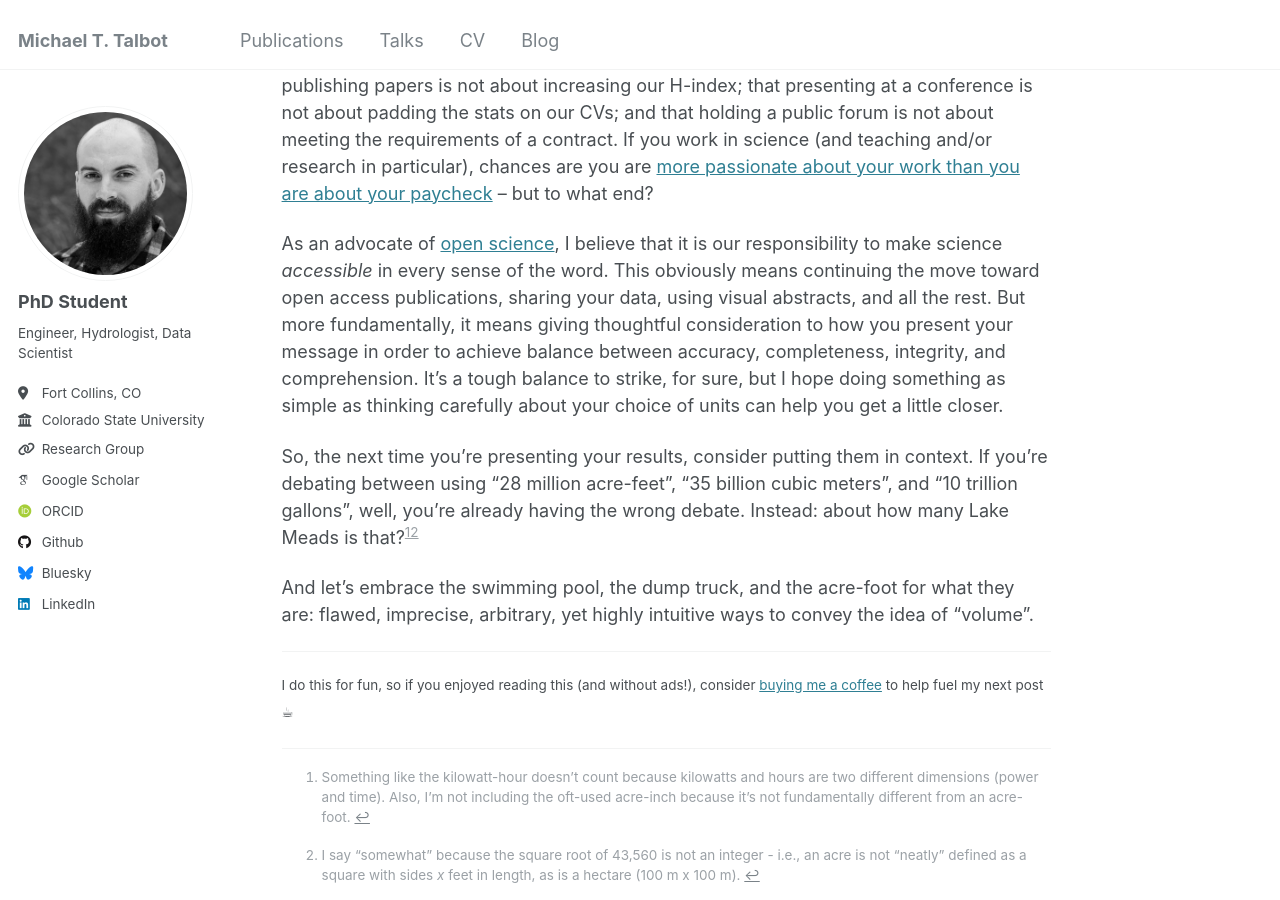
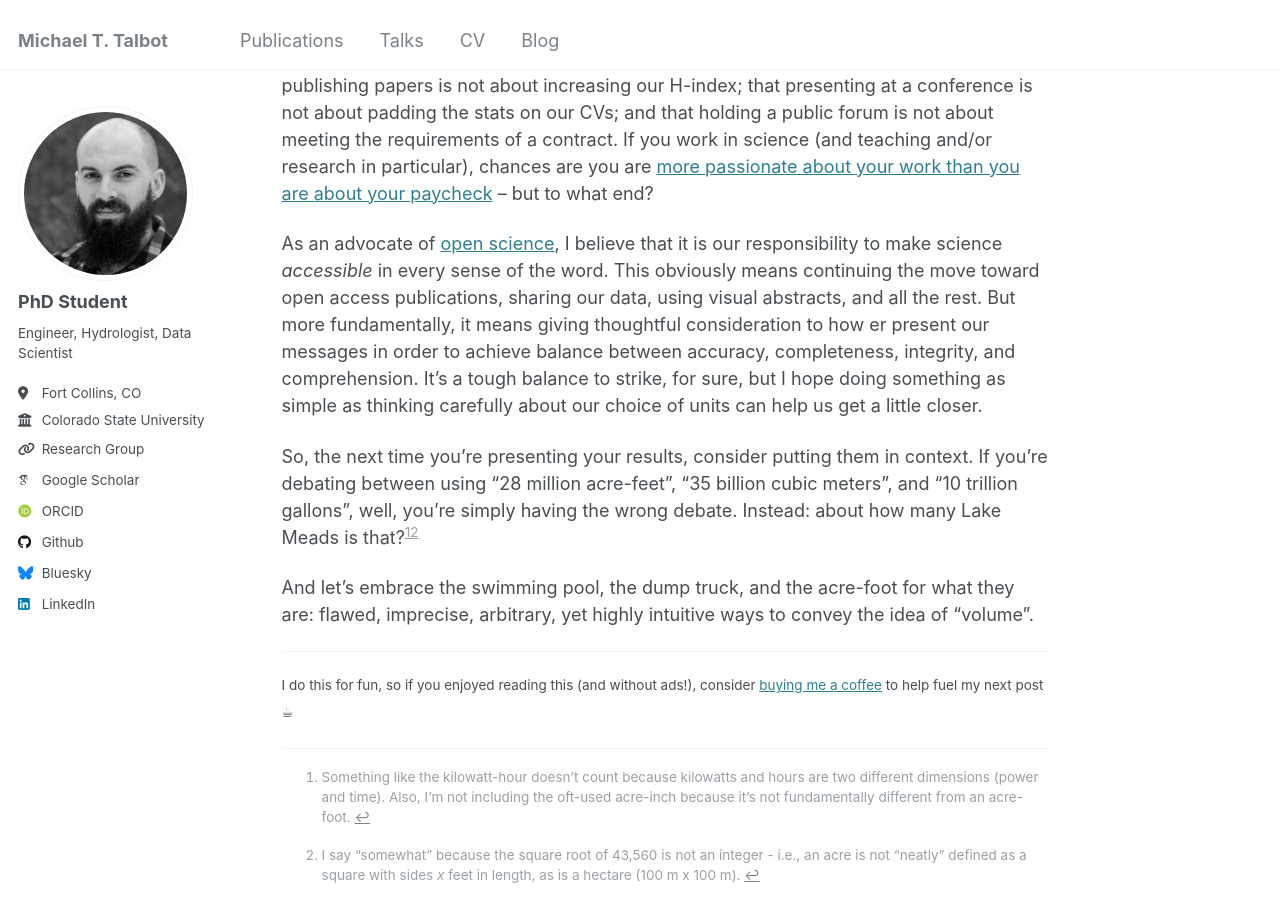
Before and after one commit to realmiketalbot/realmiketalbot.github.io, a Jekyll site: the page built from _posts/2024-12-31-in-defense-of-acre-feet.md, in a window 1280 px wide and 900 px high, scrolled down 9800 px. Built offline with Jekyll 4.4.1, drawn with Linux system fonts in a browser that asks for light colours; emoji names are drawn with the system emoji font; some web fonts are replaced.

Commit message:
Minor revisions

```diff
--- a/_posts/2024-12-31-in-defense-of-acre-feet.md
+++ b/_posts/2024-12-31-in-defense-of-acre-feet.md
@@ -95,9 +95,9 @@ What this all boils down to may seem like common-sense, but my observations of f
 <h2>What in God's holy name are you blathering about?</h2>
 I'll tell you what I'm blathering about! My point is not that the acre-foot is a "good" unit, nor is it that you need to use two completely different languages or sets of math in your research. As scientists, we necessarily suffer from the burden of knowledge, so we present numbers with which we are all too familiar without considering whether they actually make sense to our audience. We also have an ethical responsibility to communicate our findings in an understandable, replicable way. We must not forget that publishing papers is not about increasing our H-index; that presenting at a conference is not about padding the stats on our CVs; and that holding a public forum is not about meeting the requirements of a contract. If you work in science (and teaching and/or research in particular), chances are you are <a href='https://www.jyi.org/2015-november/2017/3/22/the-tough-choice-of-a-life-scientist-industry-vs-academia' target='_blank'>more passionate about your work than you are about your paycheck</a> -- but to what end?
 
-As an advocate of <a href='https://www.cos.io/' target='_blank'>open science</a>, I believe that it is our responsibility to make science _accessible_ in every sense of the word. This obviously means continuing the move toward open access publications, sharing your data, using visual abstracts, and all the rest. But more fundamentally, it means giving thoughtful consideration to how you present your message in order to achieve balance between accuracy, completeness, integrity, and comprehension. It's a tough balance to strike, for sure, but I hope doing something as simple as thinking carefully about your choice of units can help you get a little closer.
+As an advocate of <a href='https://www.cos.io/' target='_blank'>open science</a>, I believe that it is our responsibility to make science _accessible_ in every sense of the word. This obviously means continuing the move toward open access publications, sharing our data, using visual abstracts, and all the rest. But more fundamentally, it means giving thoughtful consideration to how er present our messages in order to achieve balance between accuracy, completeness, integrity, and comprehension. It's a tough balance to strike, for sure, but I hope doing something as simple as thinking carefully about our choice of units can help us get a little closer.
 
-So, the next time you're presenting your results, consider putting them in context. If you're debating between using "28 million acre-feet", "35 billion cubic meters", and "10 trillion gallons", well, you're already having the wrong debate. Instead: about how many Lake Meads is that?[^13]
+So, the next time you're presenting your results, consider putting them in context. If you're debating between using "28 million acre-feet", "35 billion cubic meters", and "10 trillion gallons", well, you're simply having the wrong debate. Instead: about how many Lake Meads is that?[^13]
 
 And let's embrace the swimming pool, the dump truck, and the acre-foot for what they are: flawed, imprecise, arbitrary, yet highly intuitive ways to convey the idea of "volume".
 
```
